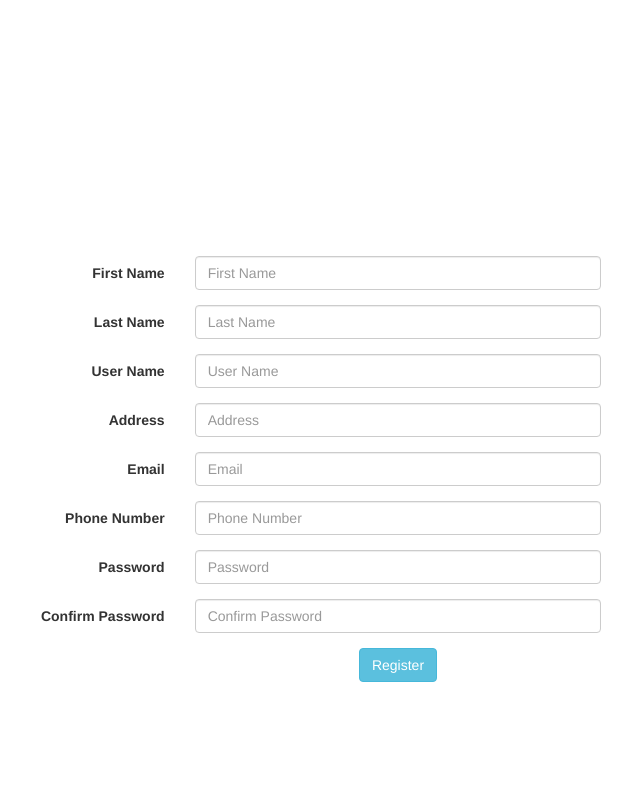
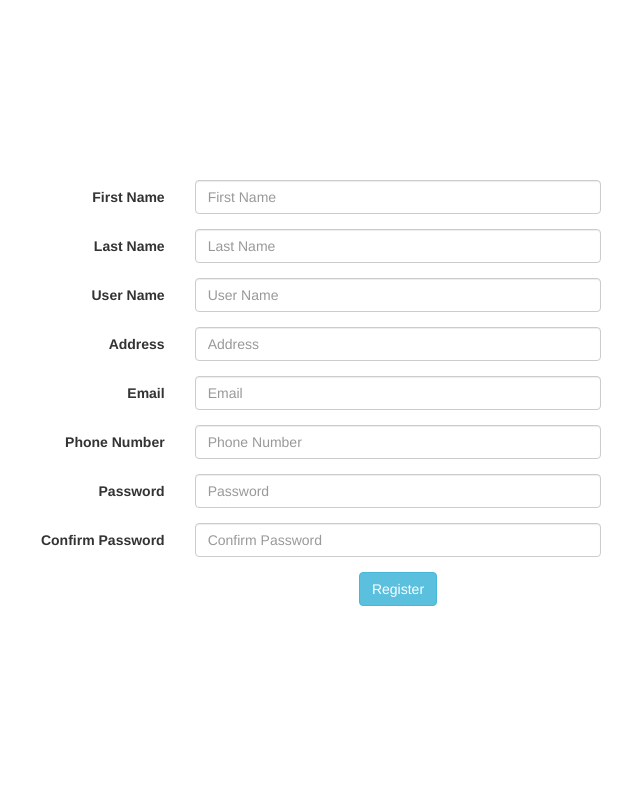
Before and after one commit to djphan/c391-Eikon-Project, a Django app: page /main/register/ in a window 1280 px wide. Shown: the whole page, without its empty margins (242-882 px from the left). Run offline with Django 3.2, Linux system fonts and the light colour scheme; some libraries are stand-ins or nearby versions.

Commit message:
Added CCS centering for the HTML. Now scales vertically properlly.

```diff
--- a/project_391/main/static/css/styles.css
+++ b/project_391/main/static/css/styles.css
@@ -8,6 +8,24 @@
 
 .white-spacer-20 {
     padding-top: 20%;
+}
+
+.outer {
+    display: table;
+    position: absolute;
+    height: 100%;
+    width: 100%;
+}
+
+.middle {
+    display: table-cell;
+    vertical-align: middle;
+}
+
+.inner {
+    margin-left: auto;
+    margin-right: auto;
+    width: 500 px;
 }
 
 .large-image-display {
--- a/project_391/main/templates/main/register.html
+++ b/project_391/main/templates/main/register.html
@@ -15,11 +15,13 @@
 
         <!-- Our stylesheet overlayed on bootstrap css takes priority -->
         <link rel="stylesheet" href="{{ STATIC_URL }}css/styles.css">
-      <title></title>
+      <title>Account Registration</title>
     </head>
     <body>
-
-        <form class="form-horizontal white-spacer-20" role="form" method="post">
+        <div class ="outer">
+        <div class ="middle">
+        <div class ="inner">
+        <form class="form-horizontal" role="form" method="post">
           {% csrf_token %}
             <div class="form-group">
               <label for="firstName" class="col-sm-offset-2 col-sm-2 control-label">First Name</label>
@@ -75,5 +77,8 @@
               </div>
             </div>
         </form>
+        </div>
+        </div>
+        </div>
     </body>
 </html>
--- a/project_391/main/views.py
+++ b/project_391/main/views.py
@@ -41,7 +41,6 @@ def loginPage(request):         # how do we respond to a request for a login pag
     return render(request, 'main/login.html', {'error_msg' : error_msg})
 
 ################################################################################
-
 
 def register(request):
     if len(request.POST) == 0:  # "Register" wasn't clicked; display the empty registration page
```
Also changed, not shown: project_391/main/templates/main/login.html (+9 -2 lines).
